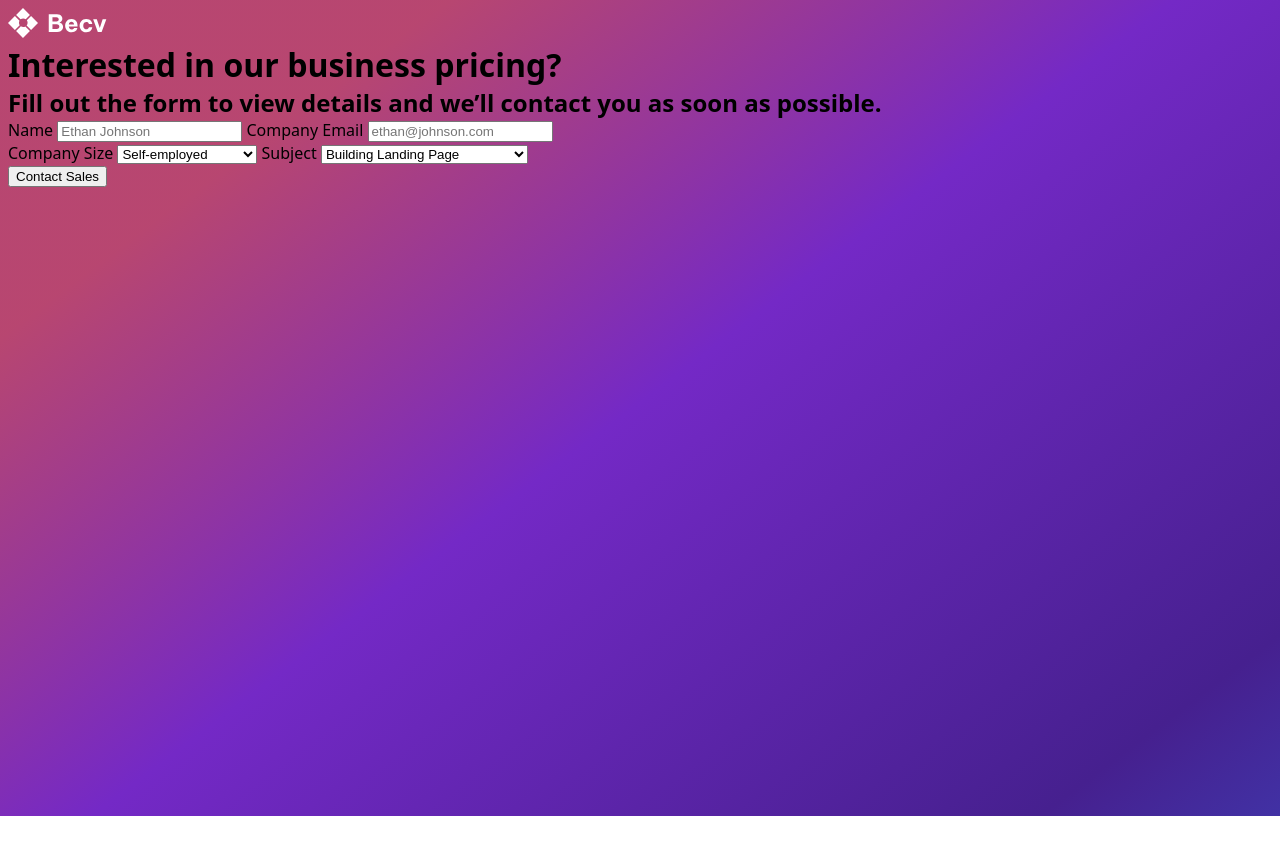
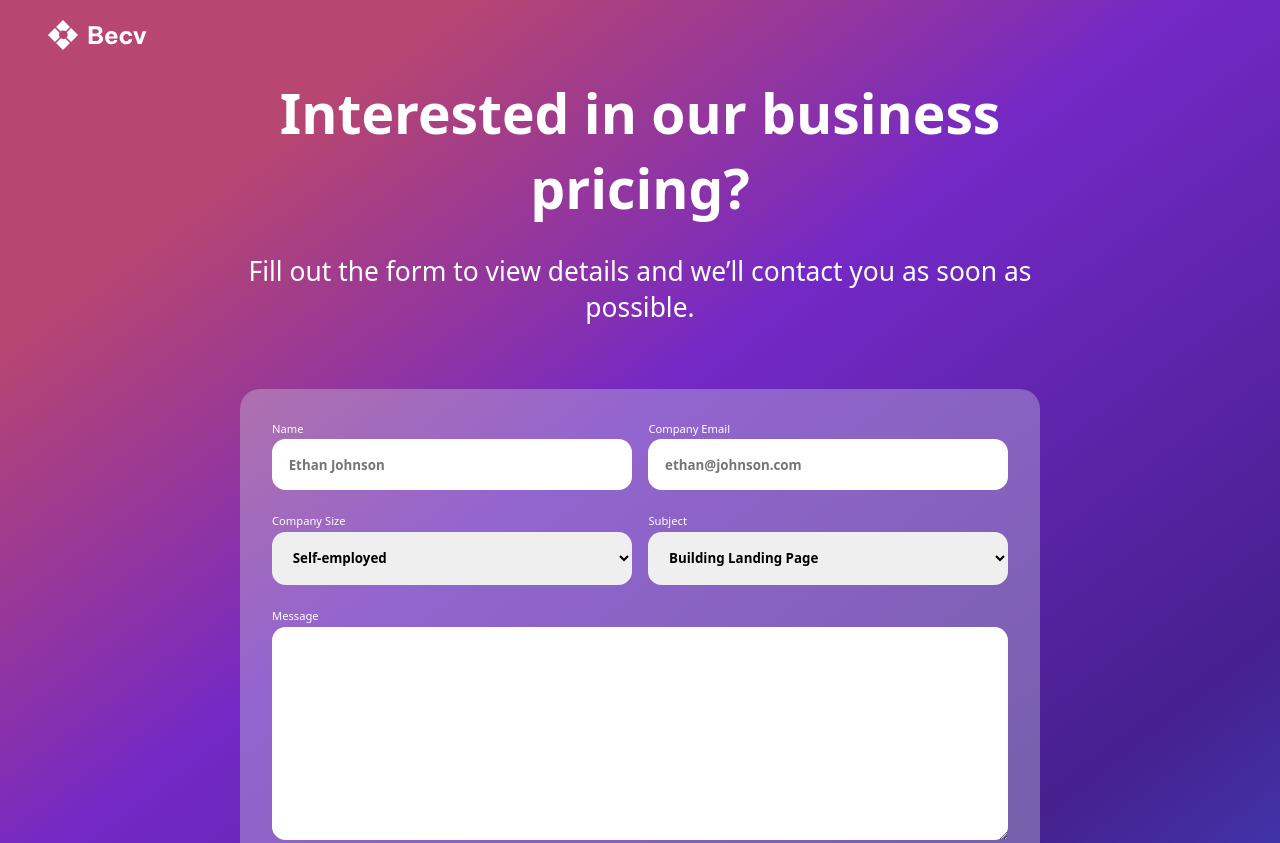
Before and after one commit to ShrutiShinde418/DevChallenges3, a plain HTML site: page contact-page/index.html in a window 1280 px wide. Shown: the top 843 px of the page. Before the commit the page ends 816 px from the top, so only its background shows below. Drawn offline with Linux system fonts and the light colour scheme; a web font is replaced by a local one.

Commit message:
update(desktop view)

```diff
--- a/contact-page/index.html
+++ b/contact-page/index.html
@@ -17,7 +17,7 @@
         possible.
       </h2>
       <form>
-        <div>
+        <div class="form-control">
           <label for="name">Name</label>
           <input
             type="text"
@@ -25,6 +25,8 @@
             name="name"
             placeholder="Ethan Johnson"
           />
+        </div>
+        <div class="form-control">
           <label for="email">Company Email</label>
           <input
             type="email"
@@ -33,7 +35,7 @@
             placeholder="ethan@johnson.com"
           />
         </div>
-        <div>
+        <div class="form-control">
           <label for="size">Company Size</label>
           <select name="size" id="size">
             <option value="Self-employed">Self-employed</option>
@@ -43,13 +45,28 @@
             <option value="201-500 employees">201-500 employees</option>
             <option value="500+ employees">500+ employees</option>
           </select>
+        </div>
+        <div class="form-control">
           <label for="name">Subject</label>
           <select name="Subject" id="subject">
             <option value="Building Landing Page">Building Landing Page</option>
             <option value="Implementing Payment System">
               Implementing Payment System
             </option>
+            <option value="Working on the Backend">
+              Working on the Backend
+            </option>
+            <option value="Working on the Frontend">
+              Working on the Frontend
+            </option>
+            <option value="Deployment">Deployment</option>
+            <option value="Business Inquiries">Business Inquiries</option>
+            <option value="Making connections">Making connections</option>
           </select>
+        </div>
+        <div class="form-control">
+          <label for="message">Message</label>
+          <textarea name="message" id="message" cols="30" rows="10"></textarea>
         </div>
         <button type="submit">Contact Sales</button>
       </form>
--- a/contact-page/less/styles.less
+++ b/contact-page/less/styles.less
@@ -3,11 +3,13 @@
 @black1: #111729;
 @white1: #cdd5e0;
 @white2: #f8fafc;
+@white3: rgba(205, 213, 224, 0.35);
 @white: #ffffff;
 body {
   min-height: 100vh;
   background: url("../assets/bg-image.svg") no-repeat;
   background-size: cover;
+  margin-bottom: 3em;
   font-family: "Be Vietnam Pro", system-ui, -apple-system, BlinkMacSystemFont,
     "Segoe UI", Roboto, Oxygen, Ubuntu, Cantarell, "Open Sans", "Helvetica Neue",
     sans-serif;
@@ -19,4 +21,70 @@ body {
   h6 {
     margin: 0;
   }
+  header {
+    margin: 1.25em 2.5em;
+  }
+  main {
+    display: flex;
+    flex-direction: column;
+    max-width: 800px;
+    margin: 0 auto;
+    h1 {
+      color: @white;
+      font-size: 3.45rem;
+      text-align: center;
+      font-weight: 700;
+      margin-bottom: 0.5em;
+    }
+    h2 {
+      text-align: center;
+      color: @white;
+      font-weight: 500;
+      font-size: 1.65rem;
+    }
+    form {
+      margin-top: 4em;
+      padding: 2em;
+      background-color: @white3;
+      border-radius: 1.25rem;
+      display: grid;
+      grid-template-columns: repeat(2, 1fr);
+      gap: 1.45em 1.05em;
+      button {
+        color: @purple;
+        font-weight: 700;
+        font-family: inherit;
+        border: none;
+        padding: 1em;
+        border-radius: 0.85rem;
+        background-color: @white2;
+        font-size: 1rem;
+      }
+    }
+  }
 }
+
+.form-control {
+  display: flex;
+  flex-direction: column;
+  label {
+    font-weight: 400;
+    color: @white;
+    font-size: 0.7rem;
+  }
+  input,
+  select,
+  textarea {
+    font-family: inherit;
+    font-weight: 700;
+    margin-top: 0.25em;
+    padding: 1.25em;
+    border-radius: 0.85rem;
+    border: none;
+  }
+}
+
+.form-control:last-of-type,
+button {
+  grid-column: span 2;
+}
```
Also changed, not shown: contact-page/css/styles.min.css.
